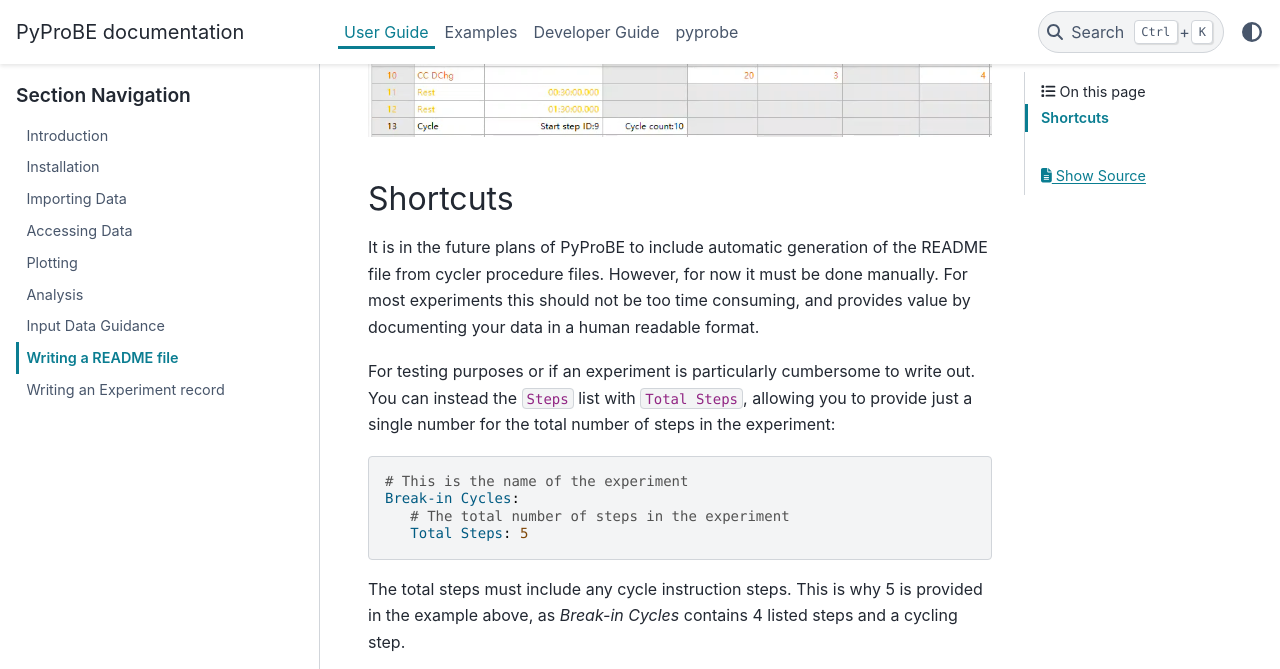
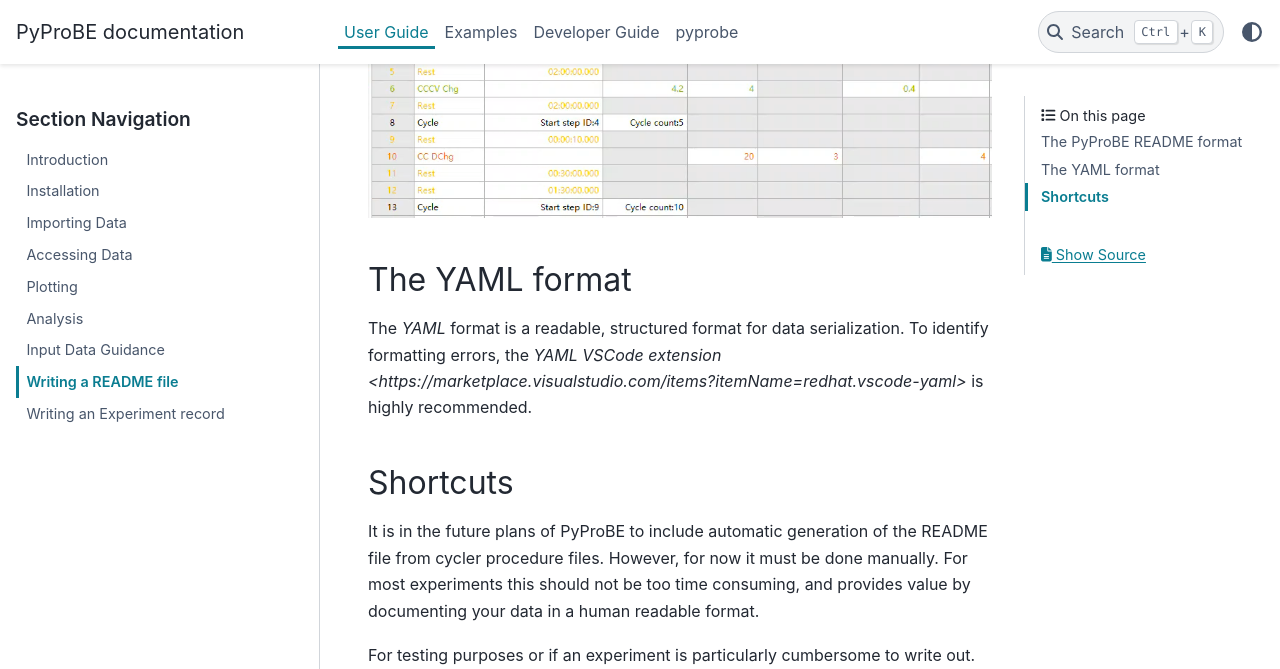
Before and after one commit to ImperialCollegeLondon/PyProBE, a Sphinx documentation site: the page built from docs/source/user_guide/writing_a_readme_file.rst, in a window 1280 px wide and 900 px high, scrolled down 1584 px, cut to the strip 0-669 px from the top of the window. Built offline with Sphinx 7.4.7 and the PyData theme 0.15.4, drawn with Linux system fonts in a browser that asks for light colours; some of the changed text lies outside the part shown.

Commit message:
Add VSCode extension advice for yaml files

```diff
--- a/docs/source/user_guide/writing_a_readme_file.rst
+++ b/docs/source/user_guide/writing_a_readme_file.rst
@@ -2,6 +2,10 @@
 
 Writing a README file
 =====================
+
+The PyProBE README format
+-------------------------
+
 README files are important to store alongside your experimental data. The PyProBE
 README format is a :code:`.yaml` file that contains details about the instructions
 provided to the battery cycler used to generate the data. It is then used filter the
@@ -12,7 +16,7 @@ The :code:`README.yaml` contains the following information:
 * The name of the experiment
    This enables filtering by :code:`'Experiment Name'` with the
 
-   :code:`cell.procedure['Procedure Name'].experiment['Experiment Name']`
+   :code:`cell.procedure['Procedure Name'].experiment('Experiment Name')`
 
    syntax.
 
@@ -52,6 +56,12 @@ Which corresponds to the following Neware procedure file:
 
 .. image:: images/Neware_procedure.png
 
+The YAML format
+---------------
+The `YAML` format is a readable, structured format for data serialization. To identify
+formatting errors, the `YAML VSCode extension <https://marketplace.visualstudio.com/items?itemName=redhat.vscode-yaml>`
+is highly recommended.
+
 Shortcuts
 ---------
 It is in the future plans of PyProBE to include automatic generation of the README file
```
